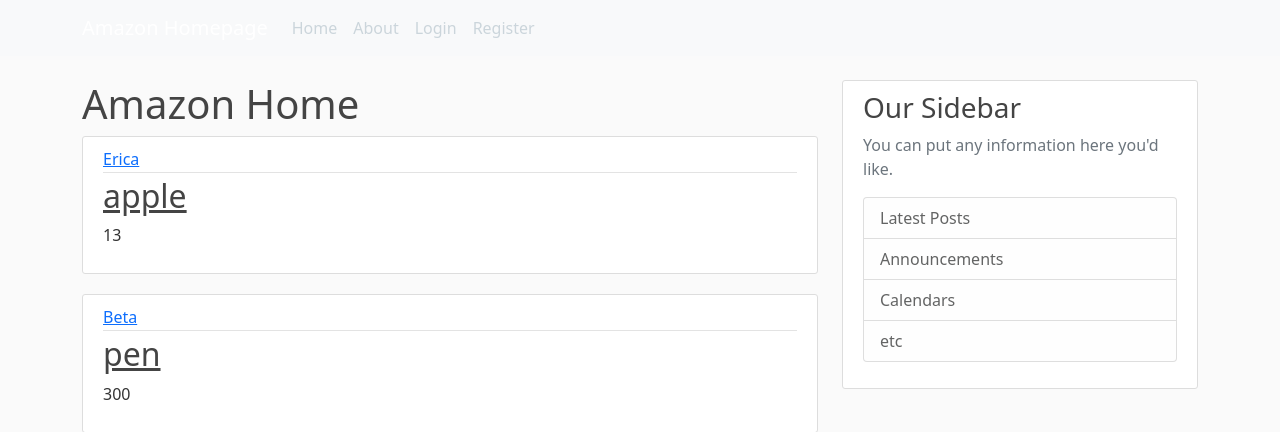
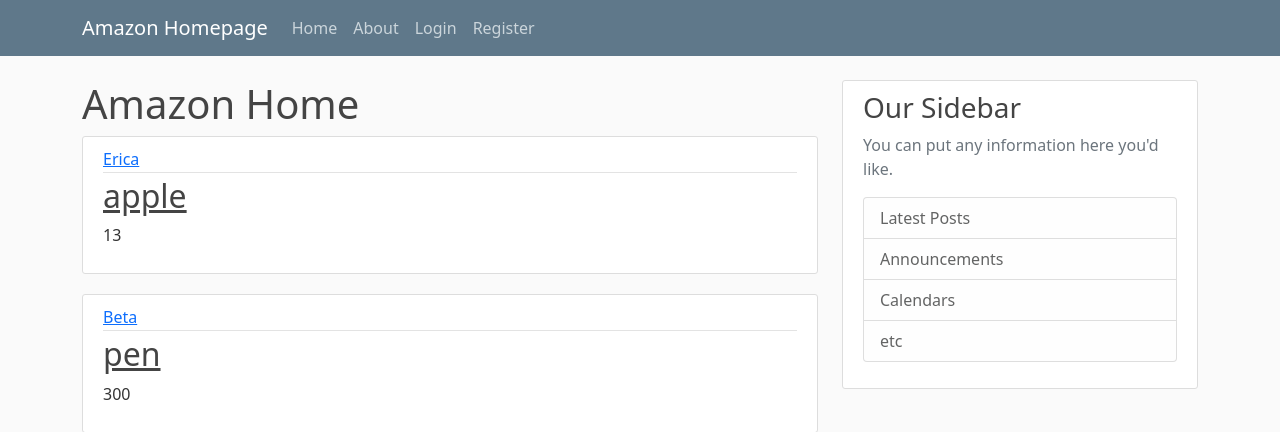
Before and after one commit to Erica233/Mini-Amazon, a Django app: page / in a window 1280 px wide. Shown: the top 432 px of the page. Run offline with Django 4.2, Linux system fonts and the light colour scheme.

Commit message:
home - nav

```diff
--- a/frontend/amazon/templates/amazon/base.html
+++ b/frontend/amazon/templates/amazon/base.html
@@ -19,9 +19,9 @@
 </head>
 <body>
     <header class="site-header">
-        <nav class="navbar navbar-expand-md navbar-dark bg-light fixed-top">
+        <nav class="navbar navbar-expand-md navbar-dark bg-steel fixed-top">
             <div class="container">
-                <a class="navbar-brand" href="{% url 'amazon-home' %}">Amazon Homepage</a>
+                <a class="navbar-brand mr-4" href="{% url 'amazon-home' %}">Amazon Homepage</a>
                 <button class="navbar-toggler" type="button" data-toggle="collapse" data-target="#navbarToggle"
                         aria-controls="navbarToggle" aria-expanded="false" aria-label="Toggle navigation">
                     <span class="navbar-toggler-icon"></span>
```
